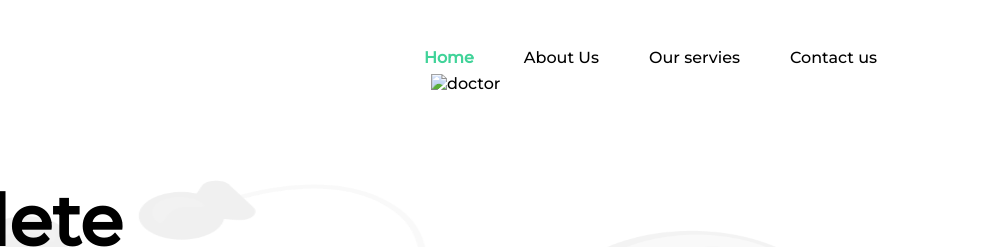
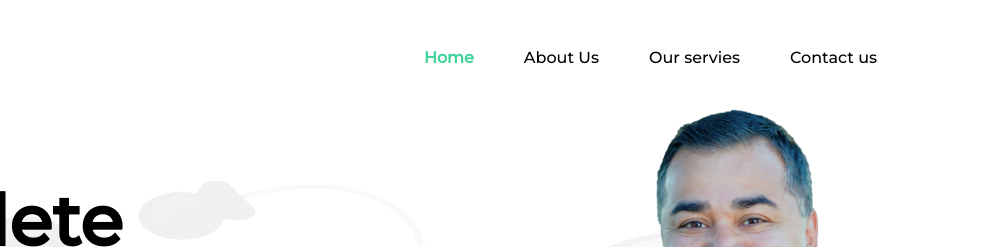
Before and after one commit to ashish25H/project_05, a plain HTML site: page index.html in a window 1280 px wide. Shown: the top 247 px of the page, 289-1280 px from the left. Drawn offline with Linux system fonts and the light colour scheme; the site is published under a folder, as on GitHub Pages, so addresses that start at the root find nothing; a web font is replaced by a local one.

Commit message:
Update index.html

```diff
--- a/index.html
+++ b/index.html
@@ -32,7 +32,7 @@
         <section class="rightSection">
             <img src="./images/greenBox.png" alt="greenBox" class="size1">
             <img src="./images/yellowBox.png" alt="yellowBox" class="size2">
-            <img src="/images/doctor.png" alt="doctor" class="size3">
+            <img src="./images/doctor.png" alt="doctor" class="size3">
         </section>
     </main>
 </body>
```
